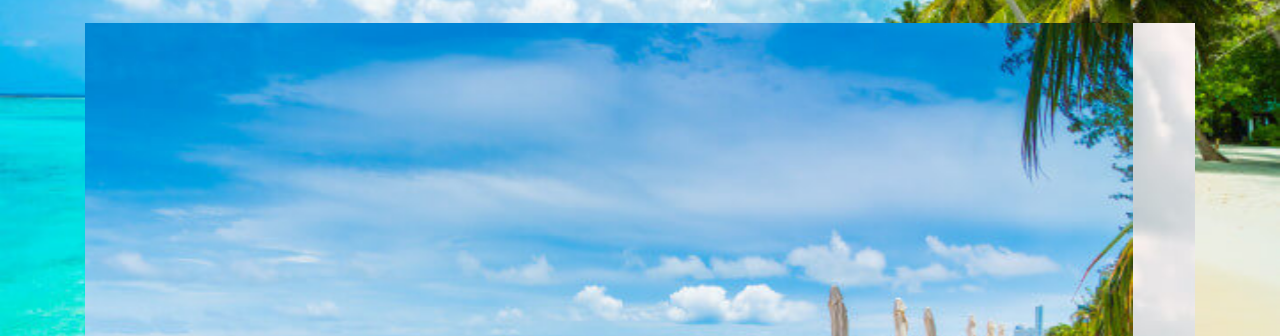
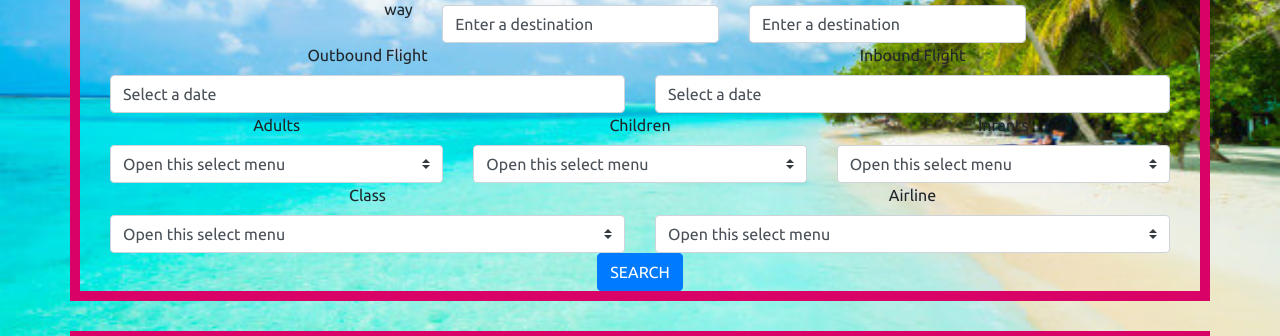
Before and after one commit to Code-Institute-Submissions/globeconnections, a plain HTML site: page index.html in a window 1280 px wide. Shown: the part 320-656 px from the top of the page. Drawn offline with nearby package versions, Linux system fonts and the light colour scheme.

Commit message:
added the homepage search form in html

```diff
--- a/assets/css/style.css
+++ b/assets/css/style.css
@@ -22,6 +22,7 @@ img {
 	font-size:1rem;
 	font-weight:bold;
 	color: white;
+    background-size: cover;
 }
 
 .bg-white {
@@ -107,6 +108,13 @@ align-items:center;
     text-align:center;
 }
 
+.searchform {
+   text-align: center;
+margin-top: 30px;
+margin-bottom: 30px;
+border: 10px solid #D90368;
+}
+
 .carouselExampleControlsoneheading {
 text-align: center;
 margin-top: 30px;
--- a/index.html
+++ b/index.html
@@ -51,6 +51,101 @@
 <div class="container brandname">
   <h1>GLOBECONNECTIONS</h1>
 </div>
+
+<div class="container searchform">
+<div class="container searchformheading">
+  <h4>FIND THE BEST DEALS WITH US:</h4>
+</div>
+
+<div class="custom-control custom-radio custom-control-inline">
+  <input type="radio" id="customRadioInline1" name="customRadioInline1" class="custom-control-input">
+  <label class="custom-control-label" for="customRadioInline1">Round Trip</label>
+</div>
+<div class="custom-control custom-radio custom-control-inline">
+  <input type="radio" id="customRadioInline2" name="customRadioInline1" class="custom-control-input">
+  <label class="custom-control-label" for="customRadioInline2">One way</label>
+<div class="container">
+  <div class="row">
+    <div class="col-sm-6">
+      <label for="inputPassword5">From</label>
+<input type="text" class="form-control" id="validationTooltip01" placeholder="First name" value="Enter a destination" required>
+    </div>
+    <div class="col-sm-6">
+      <label for="inputPassword5">To</label>
+<input type="text" class="form-control" id="validationTooltip01" placeholder="First name" value="Enter a destination" required>
+    </div>
+  </div>
+  </div>
+</div>
+<div class="container">
+  <div class="row">
+    <div class="col-sm-6">
+      <label for="inputPassword5">Outbound Flight</label>
+<input type="text" class="form-control" id="validationTooltip01" placeholder="First name" value="Select a date" required>
+    </div>
+    <div class="col-sm-6">
+      <label for="inputPassword5">Inbound Flight</label>
+<input type="text" class="form-control" id="validationTooltip01" placeholder="First name" value="Select a date" required>
+    </div>
+  </div>
+  </div>
+  <div class="container">
+  <div class="row">
+    <div class="col-sm-4">
+      <label for="validationTooltip01">Adults</label>
+      <select class="custom-select">
+  <option selected>Open this select menu</option>
+  <option value="1">One</option>
+  <option value="2">Two</option>
+  <option value="3">Three</option>
+</select>
+    </div>
+    <div class="col-sm-4">
+      <label for="validationTooltip01">Children</label>
+      <select class="custom-select">
+  <option selected>Open this select menu</option>
+  <option value="1">One</option>
+  <option value="2">Two</option>
+  <option value="3">Three</option>
+</select>
+    </div>
+    <div class="col-sm-4">
+      <label for="validationTooltip01">Infants</label>
+      <select class="custom-select">
+  <option selected>Open this select menu</option>
+  <option value="1">One</option>
+  <option value="2">Two</option>
+  <option value="3">Three</option>
+</select>
+    </div>
+  </div>
+  </div>
+  <div class="container">
+  <div class="row">
+    <div class="col-sm-6">
+    <label for="validationTooltip01">Class</label>
+      <select class="custom-select">
+  <option selected>Open this select menu</option>
+  <option value="1">One</option>
+  <option value="2">Two</option>
+  <option value="3">Three</option>
+</select>
+    </div>
+    <div class="col-sm-6">
+      <label for="validationTooltip01">Airline</label>
+      <select class="custom-select">
+  <option selected>Open this select menu</option>
+  <option value="1">One</option>
+  <option value="2">Two</option>
+  <option value="3">Three</option>
+</select>
+    </div>
+  </div>
+  </div>
+  <button class="btn btn-primary" type="submit">SEARCH</button>
+</div>
+
+
 
 <div class="container carouselExampleControlsoneheading">
   <h2>LATEST DEALS BY DESTINATION</h2>
```
